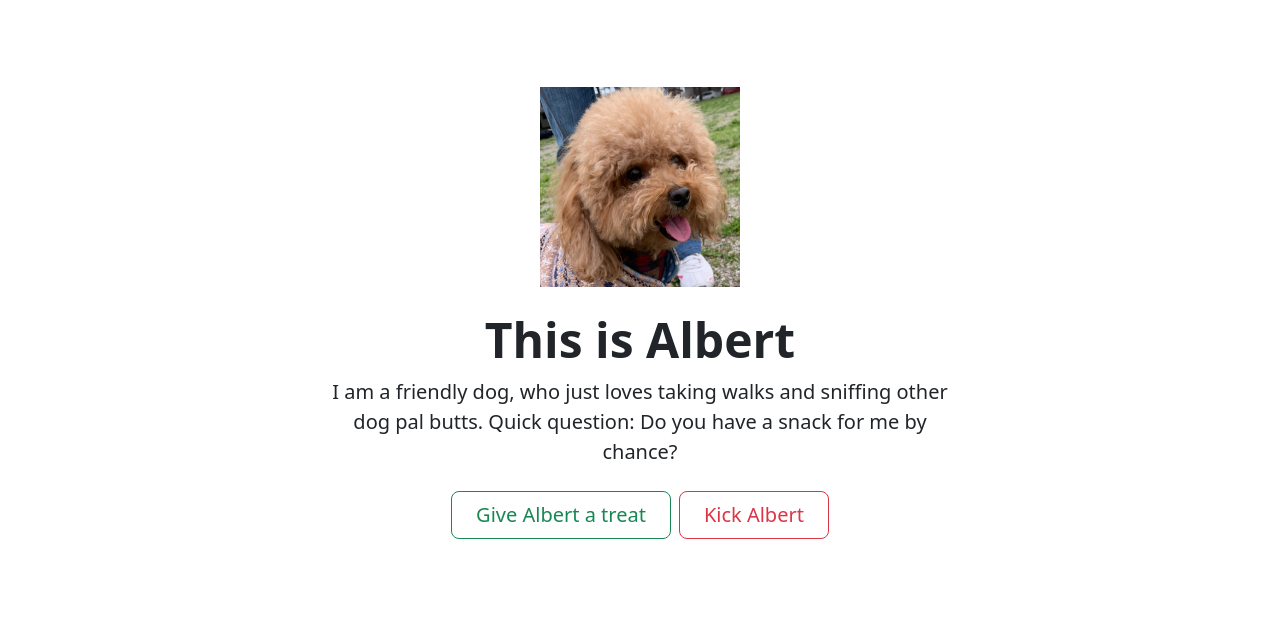
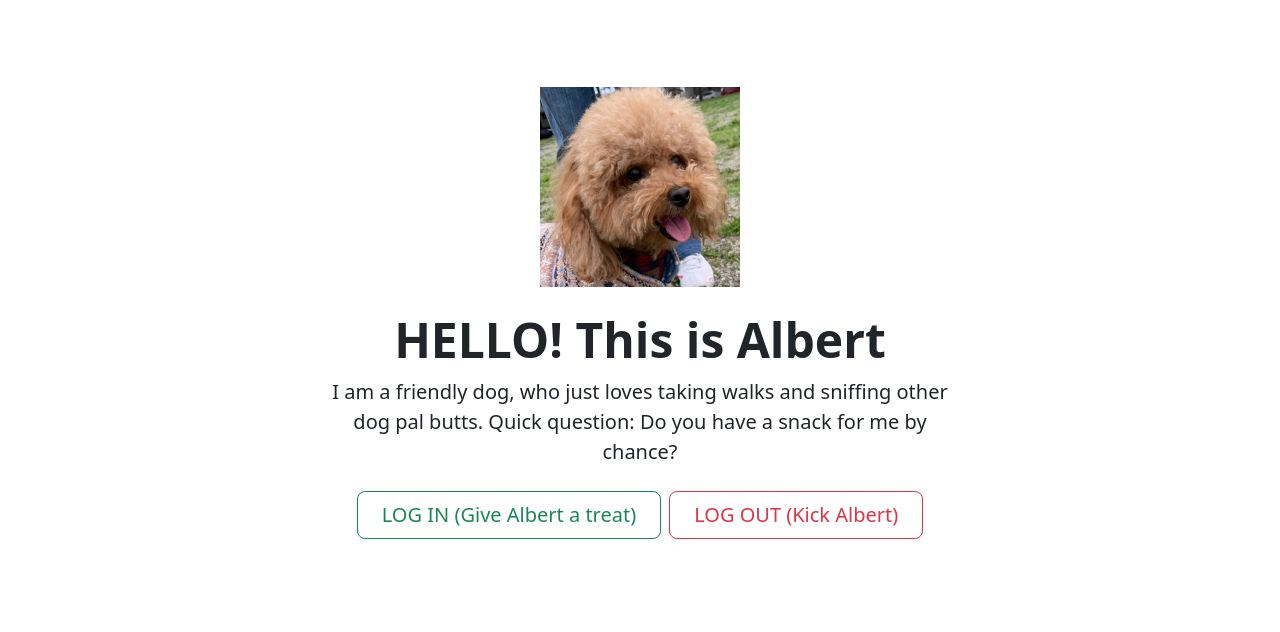
Before and after one commit to go-gitbread/demo05_yan_jiayinjossie, a plain HTML site: page index.html in a window 1280 px wide. Shown: the part 115-747 px from the top of the page. Drawn offline with nearby package versions, Linux system fonts and the light colour scheme.

Commit message:
edited text and content

```diff
--- a/index.html
+++ b/index.html
@@ -74,14 +74,15 @@
 
     <div class="px-4 py-5 my-5 text-center">
         <img class="d-block mx-auto mb-4" src="images/elmo.jpg" alt="" width="200" height="200">
-        <h1 class="display-5 fw-bold">This is Albert</h1>
+        <h1 class="display-5 fw-bold">HELLO! This is Albert</h1>
         <div class="col-lg-6 mx-auto">
             <p class="lead mb-4">I am a friendly dog, who just loves taking walks and sniffing other dog pal butts.
                 Quick question: Do you have a snack for me by chance?
             </p>
             <div class="d-grid gap-2 d-sm-flex justify-content-sm-center">
-                <button type="button" class="btn btn-outline-success btn-lg px-4 gap-3">Give Albert a treat</button>
-                <button type="button" class="btn btn-outline-danger btn-lg px-4">Kick Albert</button>
+                <button type="button" class="btn btn-outline-success btn-lg px-4 gap-3">LOG IN (Give Albert a
+                    treat)</button>
+                <button type="button" class="btn btn-outline-danger btn-lg px-4">LOG OUT (Kick Albert)</button>
             </div>
         </div>
     </div>
```
